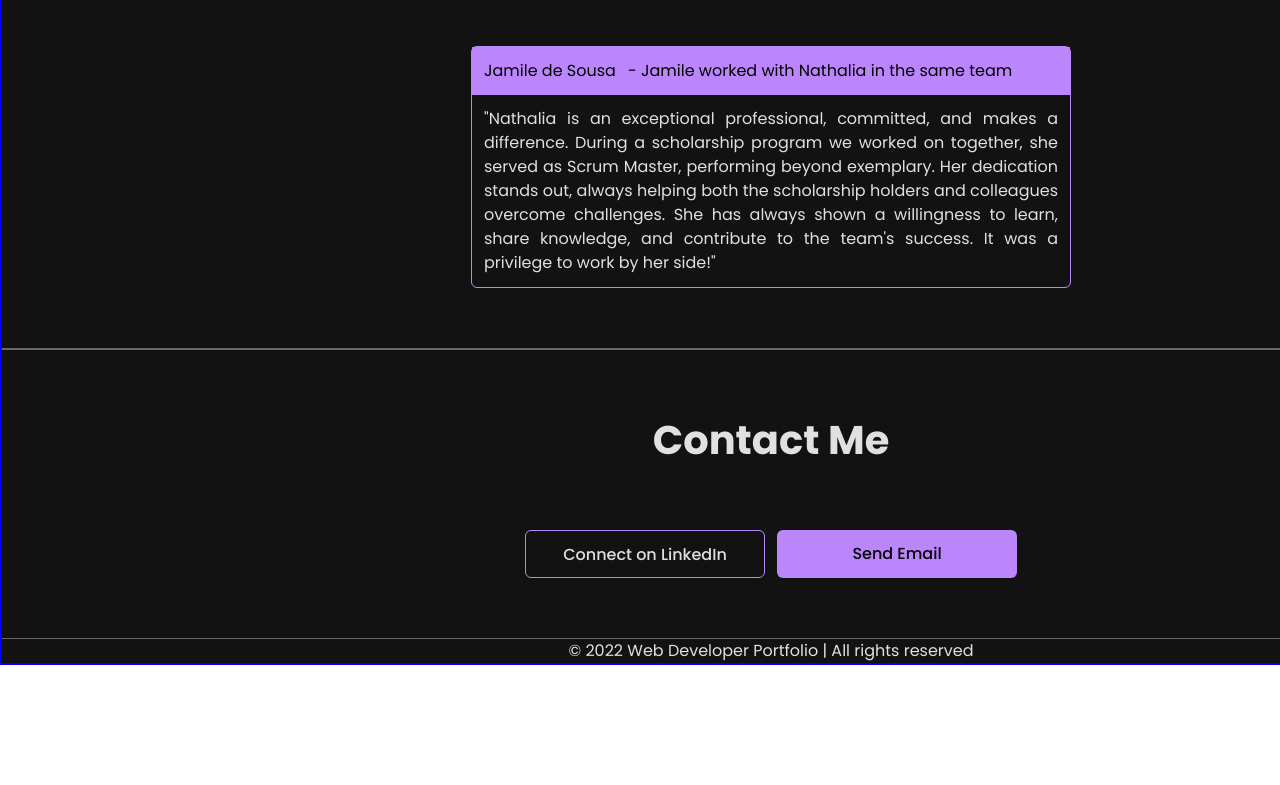
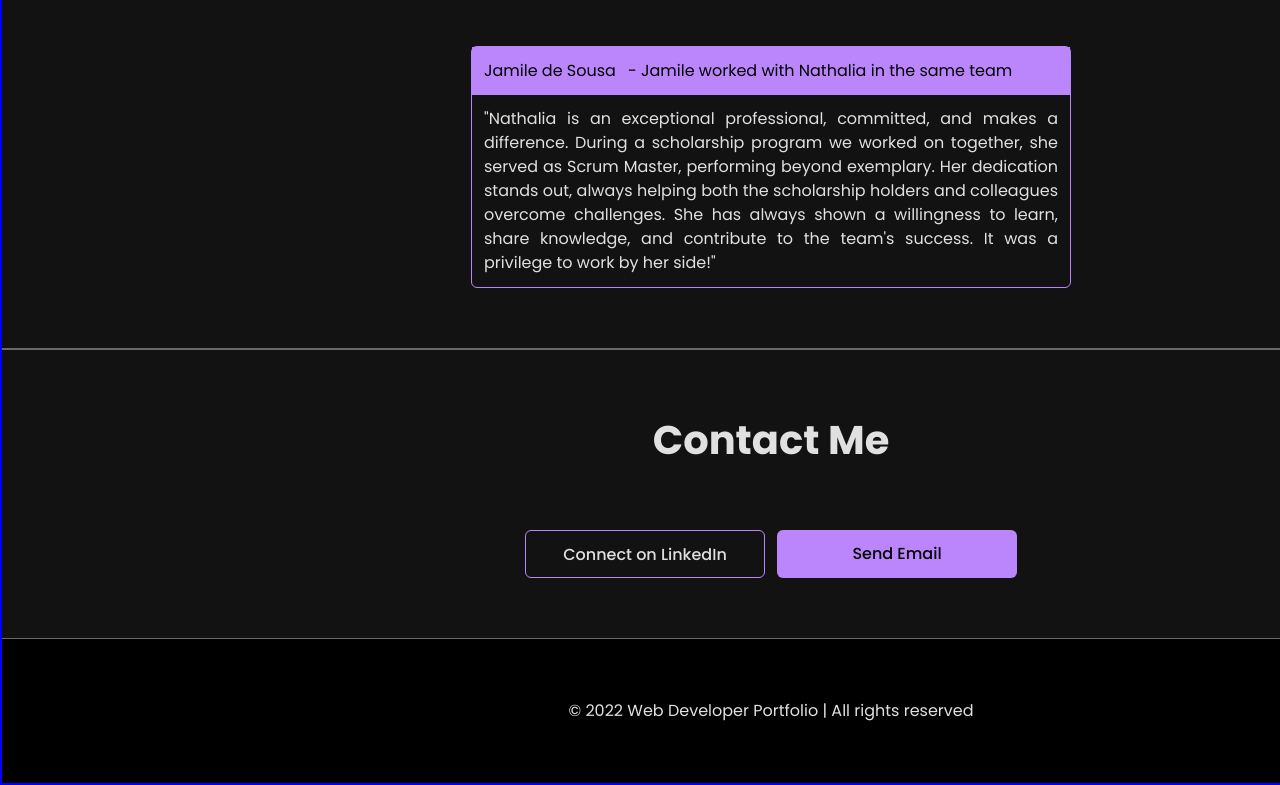
Before and after one commit to Nathrds/NR, a React (Vite) app in the folder nathalia-portifolio/: page / in a window 1280 px wide. Shown: the part 4187-4972 px from the top of the page. Before the commit the page ends 4852 px from the top, so only its background shows below. Built offline with nearby package versions, Linux system fonts and the light colour scheme.

Commit message:
css footer section

```diff
--- a/nathalia-portifolio/src/portifolio/css/Portfolio.module.css
+++ b/nathalia-portifolio/src/portifolio/css/Portfolio.module.css
@@ -115,7 +115,7 @@ body {
 .button:hover,
 .button2:hover,
 .seconday:hover, .primary3:hover {
-    background-color: #9e58f5;
+    background-color: #9b53f4;
 }
 
 /* About Section */
@@ -431,3 +431,9 @@ body {
 .primary3:hover {
     color: #000;
 }
+
+/* footer */
+.section3 {
+    padding: 60px 170px !important;
+    background-color: #000;
+}
```
